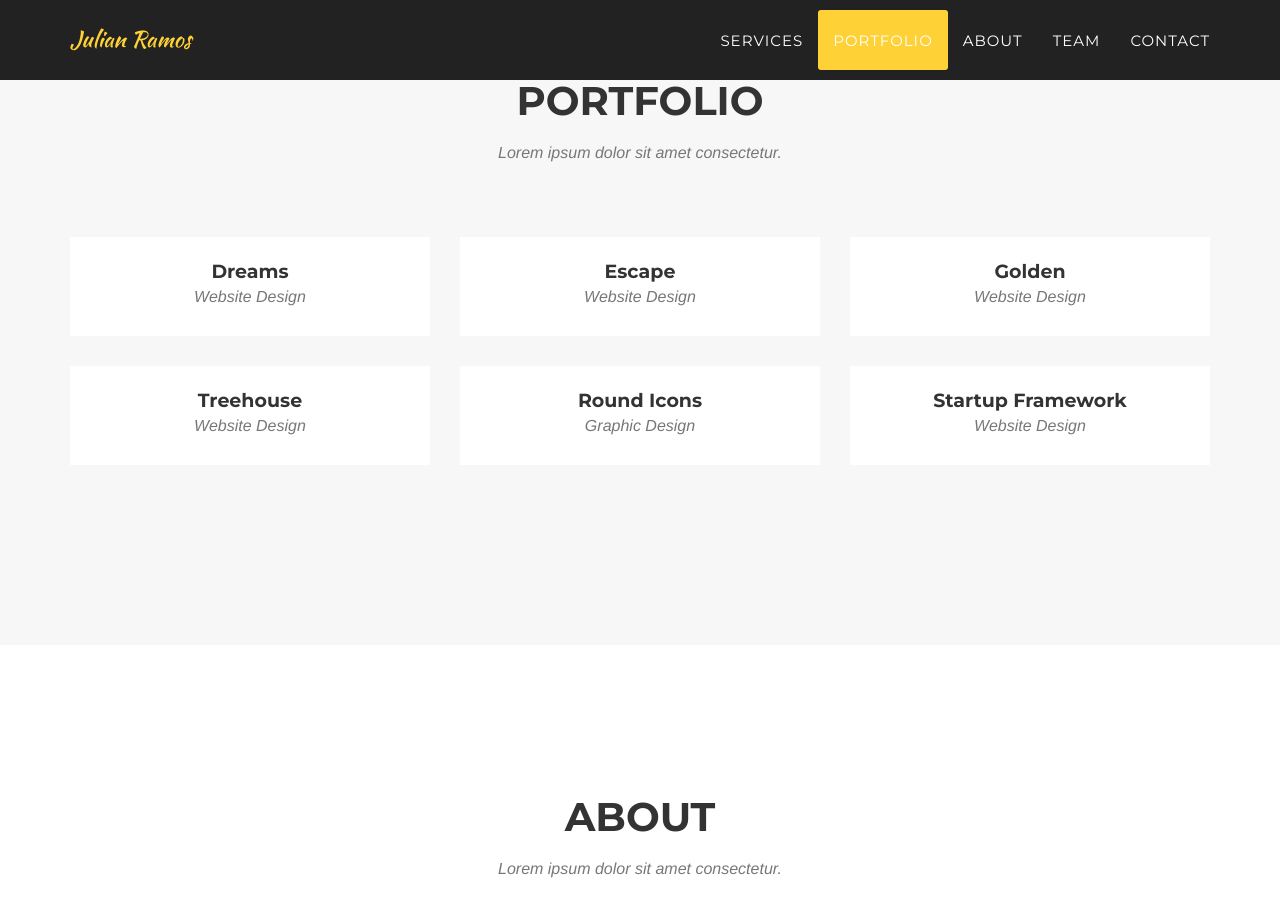
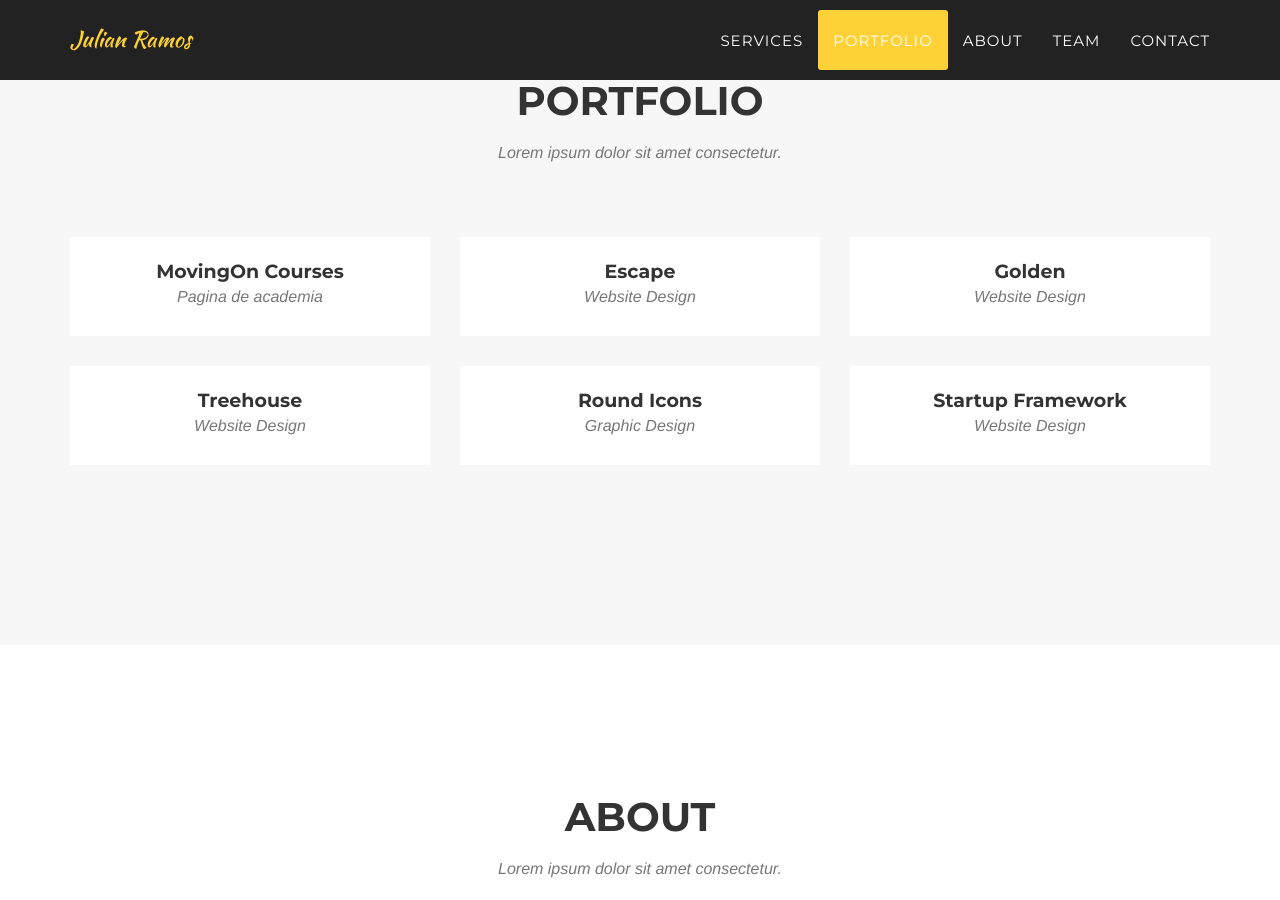
Before and after one commit to jramos92/jramos92.github.io, a Jekyll site: the page built from _posts/2014-07-18-project-1.markdown, in a window 1280 px wide and 900 px high, scrolled down 1541 px. Built offline with Jekyll 4.4.1, drawn with Linux system fonts in a browser that asks for light colours; some web fonts are replaced.

Commit message:
Update 2014-07-18-project-1.markdown

```diff
--- a/_posts/2014-07-18-project-1.markdown
+++ b/_posts/2014-07-18-project-1.markdown
@@ -1,6 +1,6 @@
 ---
-title: Dreams
-subtitle: Website Design
+title: MovingOn Courses
+subtitle: Pagina de academia
 layout: default
 modal-id: 1
 date: 2014-07-18
```
